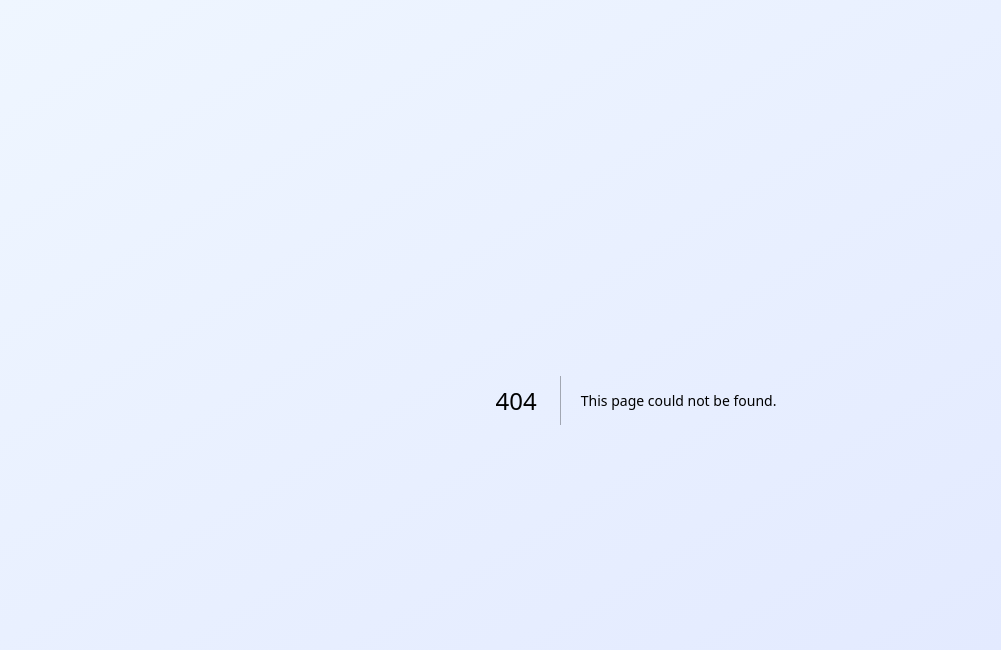
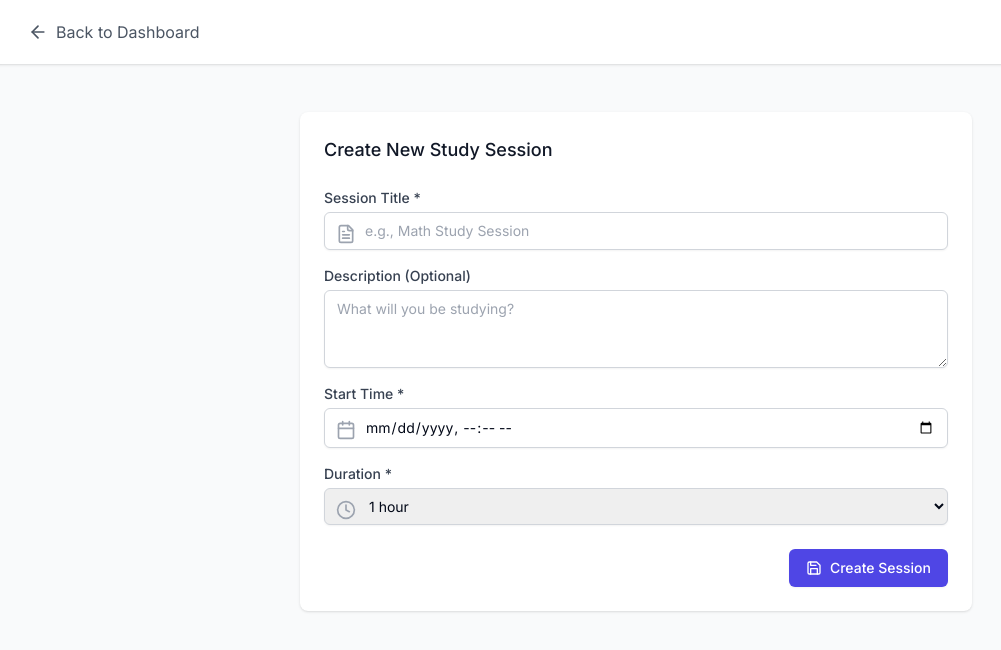
Before and after one commit to 1234-ad/quiet-hours-scheduler, a Next.js app: page /dashboard/sessions/new in a window 1280 px wide. Before the commit this address had no page. Shown: the top 650 px of the page, without its empty margins (4-1005 px from the left). Built offline with nearby package versions, Linux system fonts and the light colour scheme.

Commit message:
Add new session page

```diff
--- /dev/null
+++ b/app/dashboard/sessions/new/page.tsx
@@ -0,0 +1,31 @@
+import SessionForm from '@/components/SessionForm'
+import Link from 'next/link'
+import { ArrowLeft } from 'lucide-react'
+
+export default function NewSessionPage() {
+  return (
+    <div className="min-h-screen bg-gray-50 dark:bg-gray-900">
+      <nav className="bg-white dark:bg-gray-800 shadow">
+        <div className="max-w-7xl mx-auto px-4 sm:px-6 lg:px-8">
+          <div className="flex justify-between h-16">
+            <div className="flex items-center">
+              <Link
+                href="/dashboard"
+                className="flex items-center text-gray-600 hover:text-gray-900 dark:text-gray-400 dark:hover:text-gray-200"
+              >
+                <ArrowLeft className="w-5 h-5 mr-2" />
+                Back to Dashboard
+              </Link>
+            </div>
+          </div>
+        </div>
+      </nav>
+
+      <main className="max-w-7xl mx-auto py-6 sm:px-6 lg:px-8">
+        <div className="px-4 py-6 sm:px-0">
+          <SessionForm />
+        </div>
+      </main>
+    </div>
+  )
+}
```
